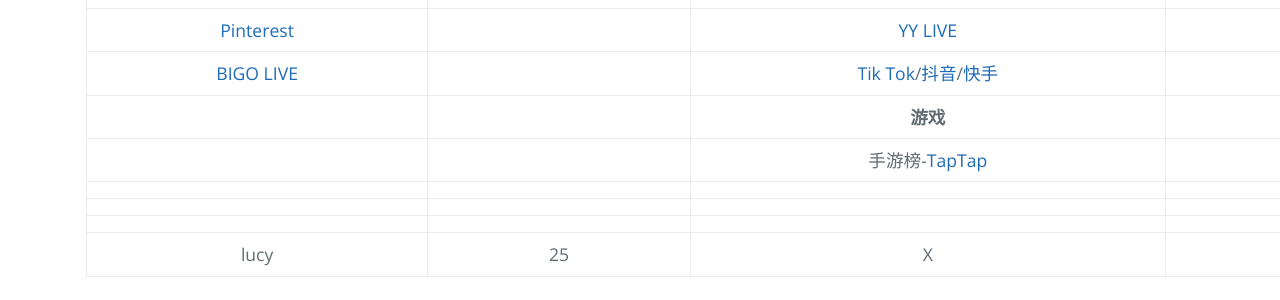
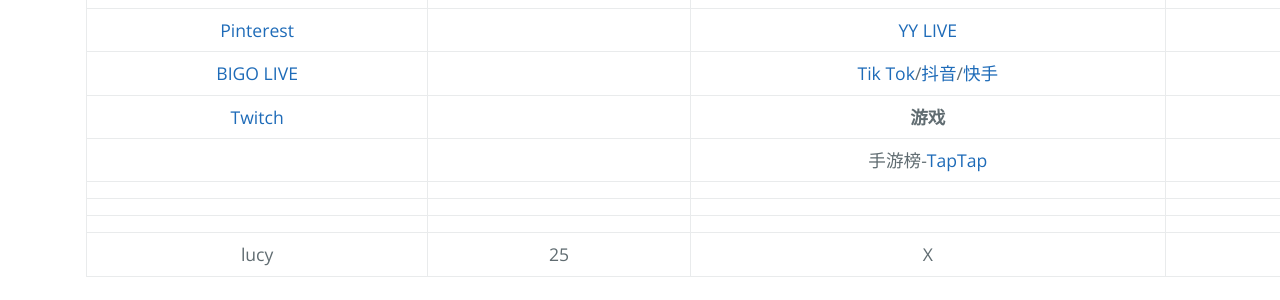
Before and after one commit to AmbroseRen/test, a Jekyll site: the page built from navigation.md, in a window 1280 px wide. Shown: the part 1470-1770 px from the top of the page. Built offline with Jekyll 4.4.1, drawn with Linux system fonts in a browser that asks for light colours; our own code applies the rules of GitHub Pages for plain Markdown files; the repository's description, which GitHub fills in, is left out.

Commit message:
Update navigation.md

```diff
--- a/navigation.md
+++ b/navigation.md
@@ -57,7 +57,7 @@
 | [Instagram](https://www.instagram.com/ambroserencn/) | [科学网-889891](http://blog.sciencenet.cn/home.php?mod=spacecp&ac=friend&op=find) | []() | []() |
 | [Pinterest](https://www.pinterest.com/) | []() | [YY LIVE](https://www.yy.com/i/index/live) | []() |
 | [BIGO LIVE](https://www.bigo.tv/cn/show) | []() | [Tik Tok](https://www.tiktok.com/)/[抖音](https://www.douyin.com/recommend)/[快手](https://www.kuaishou.com/) | []() |
-| []() | []() | __游戏__ | []() |
+| [Twitch](https://www.twitch.tv/) | []() | __游戏__ | []() |
 | []() | []() | 手游榜-[TapTap](https://www.taptap.com/top/played) | []() |
 | []() | []() | []() | []() |
 | []() | []() | []() | []() |
```
